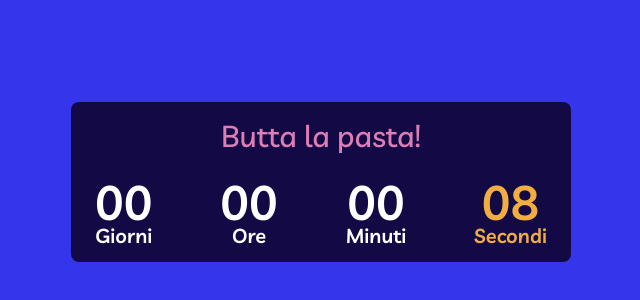
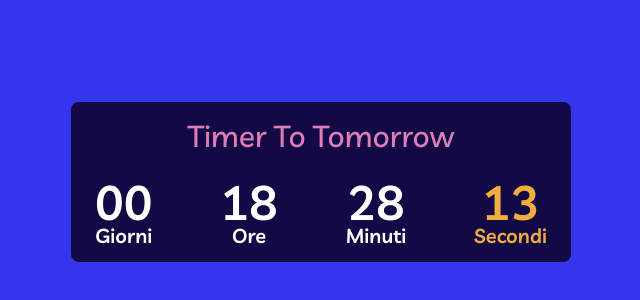
Before and after one commit to SofiaCurreri/js-simon, a plain HTML site: page index.html in a window 1280 px wide. Shown: the part 218-518 px from the top of the page, without its empty margins (319-959 px from the left). Drawn offline with nearby package versions, Linux system fonts and the light colour scheme.

Commit message:
timerToTomorrow completato

```diff
--- a/index.html
+++ b/index.html
@@ -32,7 +32,7 @@
         <div class="stage">
 
             <div class="panel">
-                <h1 id="title">Orologio</h1>
+                <h1 id="title">Timer To Tomorrow</h1>
 
                 <!-- Counter -->
                 <div class="counter">
--- a/js/main.js
+++ b/js/main.js
@@ -1,27 +1,58 @@
+// Sfruttiamo le timing functions per fare il conto alla rovescia per la correzione di domani!
+// Ogni secondo il nostro countdown dovrà scalare fino alle 9: 30 di domani mattina!
+
 const daysEl = document.getElementById("days");
 const hoursEl = document.getElementById("hours");
 const minutesEl = document.getElementById("minutes");
 const secondsEl = document.getElementById("seconds");
-const titleEl = document.getElementById("title");
+
+timerToTomorrow();
+setInterval(timerToTomorrow, 1000);
+
+function timerToTomorrow() {
+    const today = new Date();
+    const tomorrow = new Date("2023-02-07 9:30");
+
+    const msToday = today.getTime();
+    const msTomorrow = tomorrow.getTime();
+    const msToTomorrow = msTomorrow - msToday;
+    const sToTomorrow = Math.floor(msToTomorrow / 1000);
+
+    const seconds = sToTomorrow % 60;
+    const minutes = Math.floor(sToTomorrow / 60) % 60;
+    const hours = Math.floor(sToTomorrow / 3600) % 24;
+    const days = Math.floor(sToTomorrow / 60 / 60 / 24);
+
+    secondsEl.innerHTML = (seconds < 10) ? '0' + seconds : seconds;
+    minutesEl.innerHTML = (minutes < 10) ? '0' + minutes : minutes;
+    hoursEl.innerHTML = (hours < 10) ? '0' + hours : hours;
+    daysEl.innerHTML = (days < 10) ? '0' + days : days;
+}
+
+
+
+
+
+// const titleEl = document.getElementById("title");
 
 // ESEMPIO 1: PASTA
-titleEl.innerHTML = "Butta la pasta!";
-let secondsPasta = 12;
-const clockPasta = setInterval(buttaLaPasta, 1000);
+// titleEl.innerHTML = "Butta la pasta!";
+// let secondsPasta = 12;
+// const clockPasta = setInterval(buttaLaPasta, 1000);
 
-function buttaLaPasta() {
-    if (secondsPasta >= 0) {
-        secondsEl.innerHTML = (secondsPasta < 10) ? '0' + secondsPasta : secondsPasta;
-        secondsPasta--;
+// function buttaLaPasta() {
+//     if (secondsPasta >= 0) {
+//         secondsEl.innerHTML = (secondsPasta < 10) ? '0' + secondsPasta : secondsPasta;
+//         secondsPasta--;
 
-    } else {
-        clearInterval(clockPasta);
-        myConfetti({
-            particleCount: 100,
-            spread: 160
-        });
-    }
-}
+//     } else {
+//         clearInterval(clockPasta);
+//         myConfetti({
+//             particleCount: 100,
+//             spread: 160
+//         });
+//     }
+// }
 
 // ESEMPIO 2: CRONOMETRO
 // titleEl.innerHTML = "Cronometro";
```
